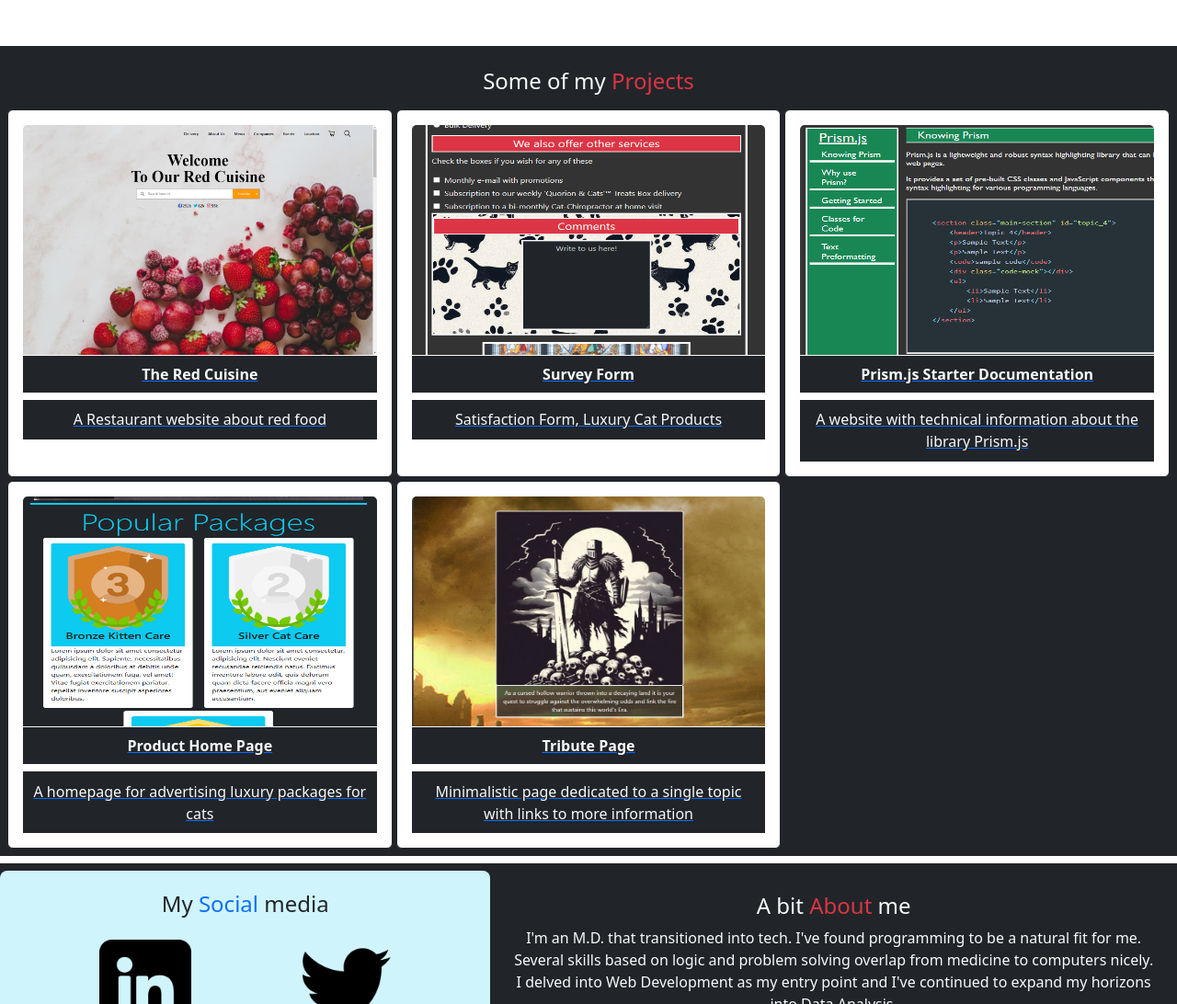
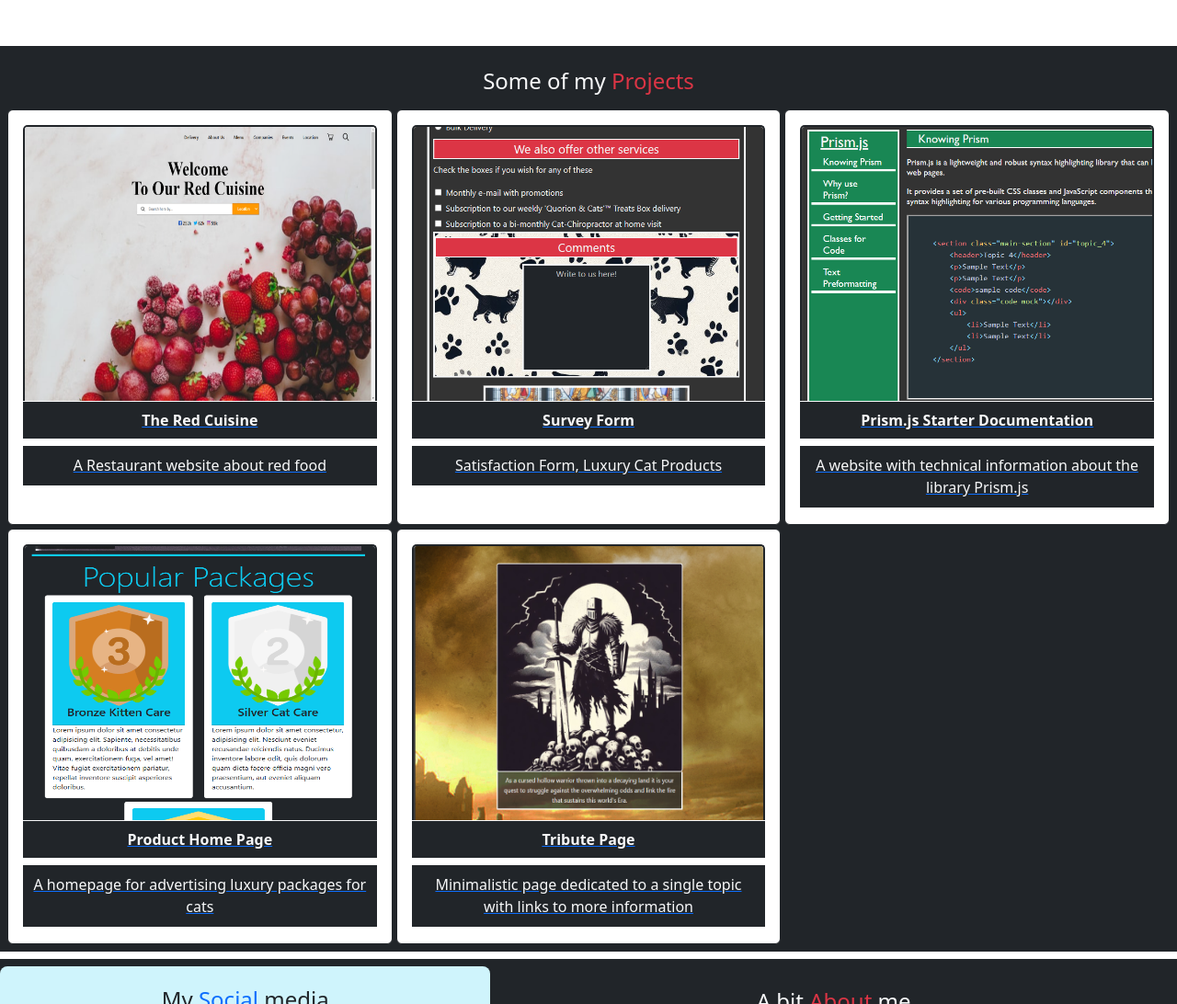
Before and after one commit to Gabriel-QnS/Gabriel-QnS.github.io, a website built with Vite: page index.html in a window 1280 px wide. Shown: the part 1520-2612 px from the top of the page at 92% size. Built offline with nearby package versions, Linux system fonts and the light colour scheme; files whose address does not match are found by name.

Commit message:
Added Vite for the first time, also corrected an error on the display for resolutions superior to 1024px but inferior to 1440

```diff
--- a/assets/css/03_projects.css
+++ b/assets/css/03_projects.css
@@ -1,18 +1,25 @@
-#projects div.card-group div.card{
+#project-gallery div.card{
     /* max-width: 400px; */
     height: 100%;
 }
 
-#project-gallery div div div img{
+#project-gallery img{
     height: 250px;
+    max-height: 75%;
+    border: var(--bs-dark) solid;
+    border-width: 2px 2px 0 2px;
 }
+
+
 
 @media screen and (min-width: 570px){
 
-    #projects div.card-group div.card{
+    #project-gallery div.card-body{
         /* max-width: 400px; */
-        height: 100%;
-        max-height: 250px;
+        height: 450px;
+    }
+    #project-gallery img{
+        height: 300px;
     }
 }
 
--- /dev/null
+++ b/vite.config.js
@@ -0,0 +1,5 @@
+import { defineConfig } from "vite";
+
+export default {
+
+}
```
Also changed, not shown: package.json (+8 -2 lines), dist/assets/checklist-gsG9TYgf.gif (added), dist/assets/cook-cxlJpPr0.png (added), dist/assets/gmail-Ot4s7Lm7.png (added), dist/assets/gmail-logo-nEsb-g42.png (added), dist/assets/index-abqytpY5.css (added), dist/assets/linkedin-colored-4C84VO_w.png (added), dist/assets/linkedin-tA5VmJhU.png (added), dist/assets/pic-color-2moVRFdn.jpg (added), dist/assets/product-landing-IsdLMn_U.png (added), dist/assets/responsive-_oKAIgth.gif (added), dist/assets/survey-form-NUesKyEc.png (added), dist/assets/technical-docs-49jo_Py0.png (added), dist/assets/tributepage-6hvJ2sJr.png (added), 4 more files, 1 other file.
